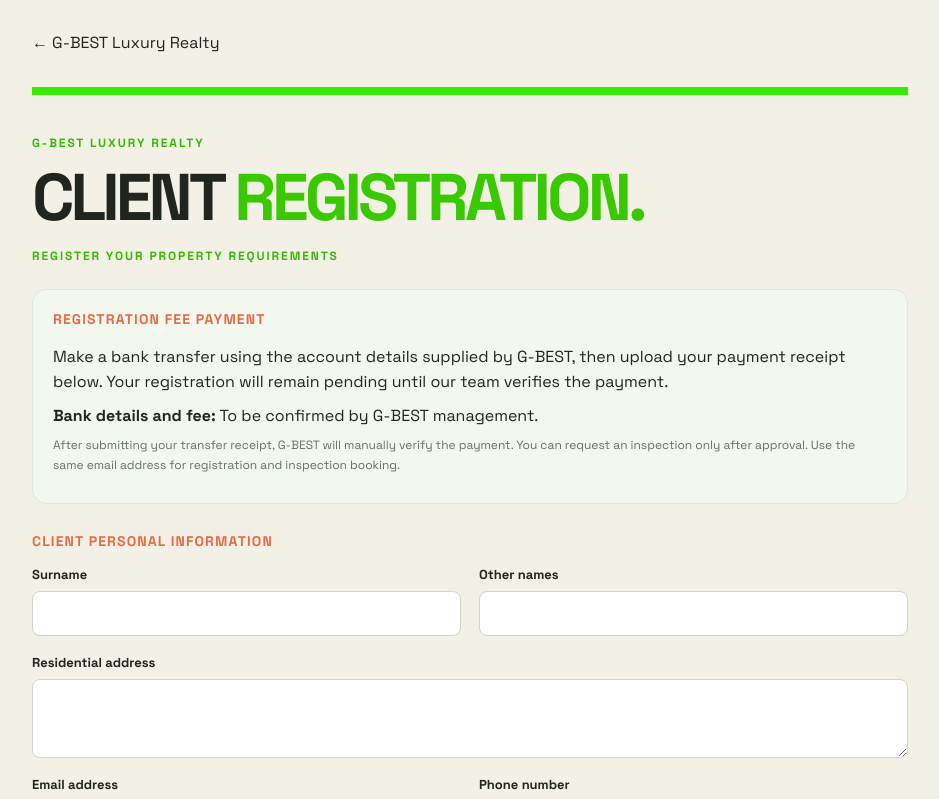
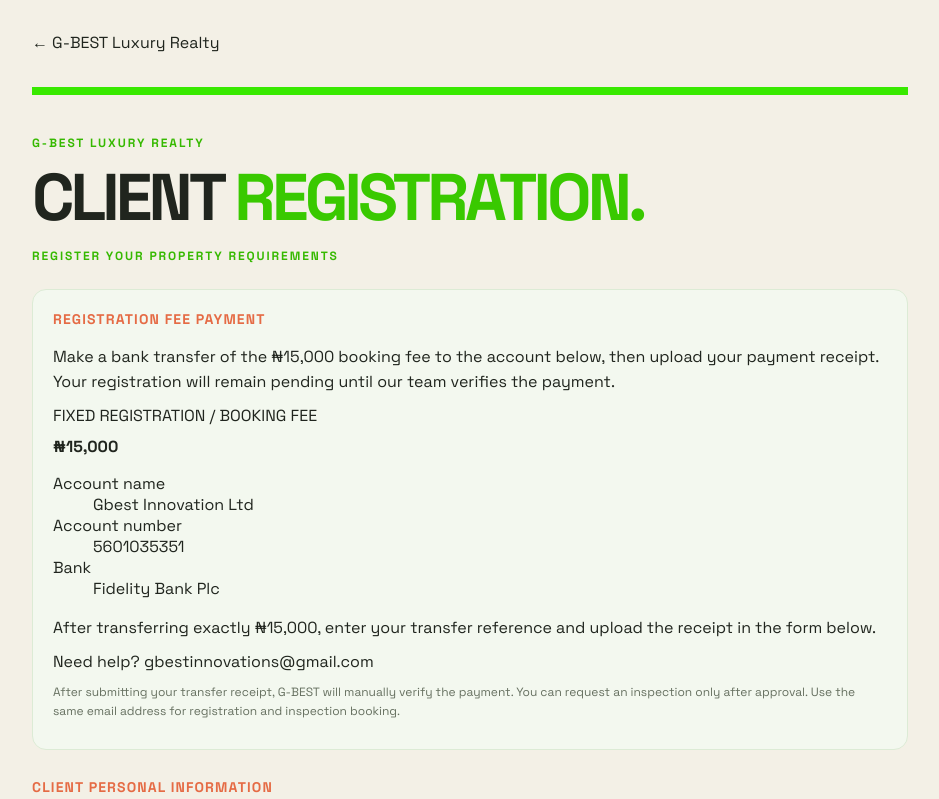
Before and after one commit to mrceogodwin/gbestluxuryrealty, a Next.js app: page /client-registration in a window 1280 px wide. Shown: the top 799 px of the page, without its empty margins (170-1109 px from the left). Built offline with nearby package versions, Linux system fonts and the light colour scheme; no server answers; a web font is replaced by a local one.

Commit message:
Show confirmed ₦15,000 booking fee and bank transfer details

```diff
--- a/app/client-registration/page.js
+++ b/app/client-registration/page.js
@@ -17,7 +17,7 @@ export default function ClientRegistrationPage(){
  return <main className="client-registration-shell">
   <a href="/" className="registration-back">← G-BEST Luxury Realty</a>
   <header className="registration-header"><p>G-BEST LUXURY REALTY</p><h1>CLIENT <i>REGISTRATION.</i></h1><span>REGISTER YOUR PROPERTY REQUIREMENTS</span></header>
-  <section className="registration-payment"><h2>REGISTRATION FEE PAYMENT</h2><p>Make a bank transfer using the account details supplied by G-BEST, then upload your payment receipt below. Your registration will remain pending until our team verifies the payment.</p><p><strong>Bank details and fee:</strong> To be confirmed by G-BEST management.</p><p className="registration-help">After submitting your transfer receipt, G-BEST will manually verify the payment. You can request an inspection only after approval. Use the same email address for registration and inspection booking.</p></section>
+  <section className="registration-payment"><h2>REGISTRATION FEE PAYMENT</h2><p>Make a bank transfer of the ₦15,000 booking fee to the account below, then upload your payment receipt. Your registration will remain pending until our team verifies the payment.</p><div className="registration-bank-details"><p className="registration-fee-label">FIXED REGISTRATION / BOOKING FEE</p><strong className="registration-fee">₦15,000</strong><dl><div><dt>Account name</dt><dd>Gbest Innovation Ltd</dd></div><div><dt>Account number</dt><dd>5601035351</dd></div><div><dt>Bank</dt><dd>Fidelity Bank Plc</dd></div></dl><p>After transferring exactly ₦15,000, enter your transfer reference and upload the receipt in the form below.</p><p>Need help? <a href="mailto:gbestinnovations@gmail.com">gbestinnovations@gmail.com</a></p></div><p className="registration-help">After submitting your transfer receipt, G-BEST will manually verify the payment. You can request an inspection only after approval. Use the same email address for registration and inspection booking.</p></section>
   <form className="registration-form" onSubmit={submit}>
    {groups.map(([title,fields])=><section key={title}><h2>{title}</h2><div className="registration-grid">{fields.map(([name,label])=><label key={name} className={['address','property_description','preferred_location'].includes(name)?'wide':''}>{label}{['address','property_description'].includes(name)?<textarea name={name} rows="3" required/>:<input name={name} type={name==='email'?'email':'text'} required/>}</label>)}</div></section>)}
    <section><h2>PAYMENT DETAILS & RECEIPT</h2><div className="registration-grid"><label>Transfer reference<input name="payment_reference" required maxLength="120"/></label><label>Upload transfer receipt<input name="receipt" type="file" accept="image/jpeg,image/png,image/webp,application/pdf" required/></label></div><p className="registration-help">Accepted formats: JPG, PNG, WEBP or PDF. Maximum file size: 5 MB.</p></section>
```
